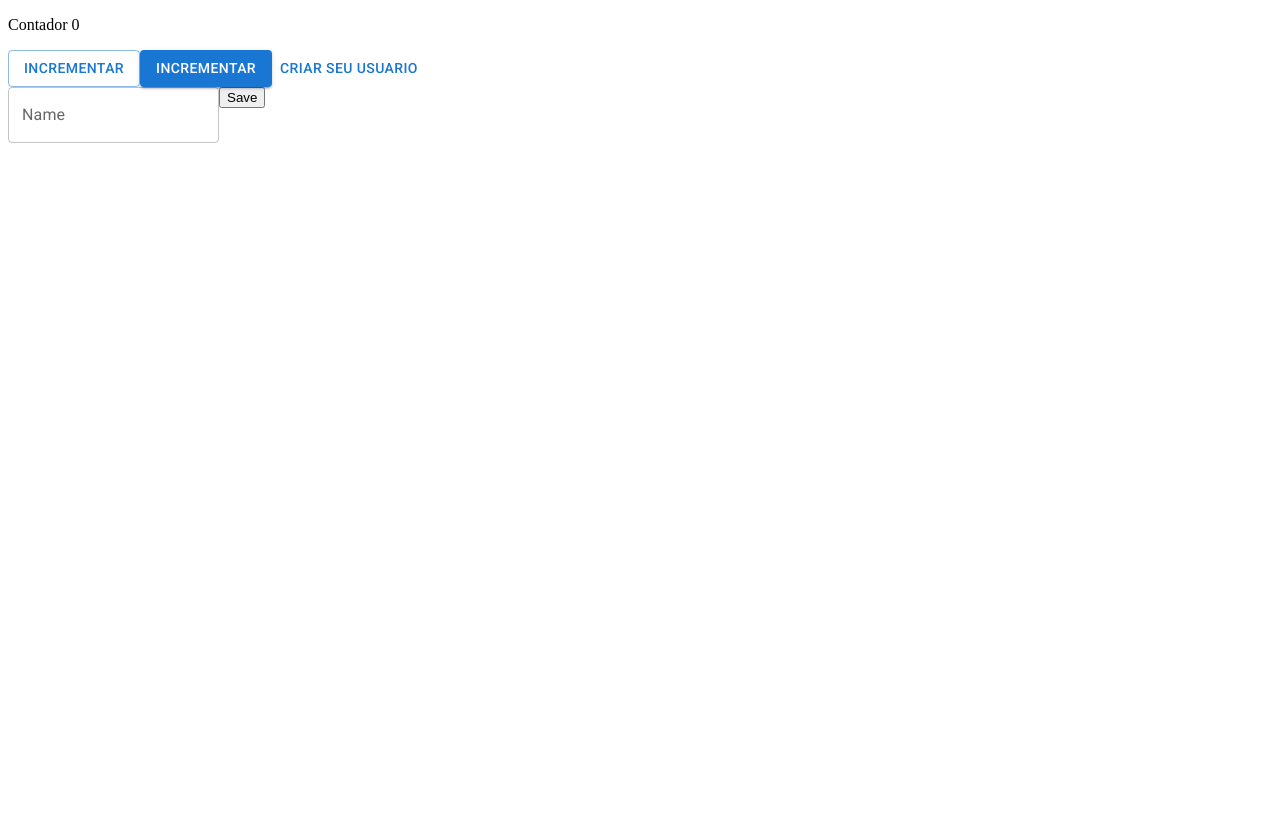
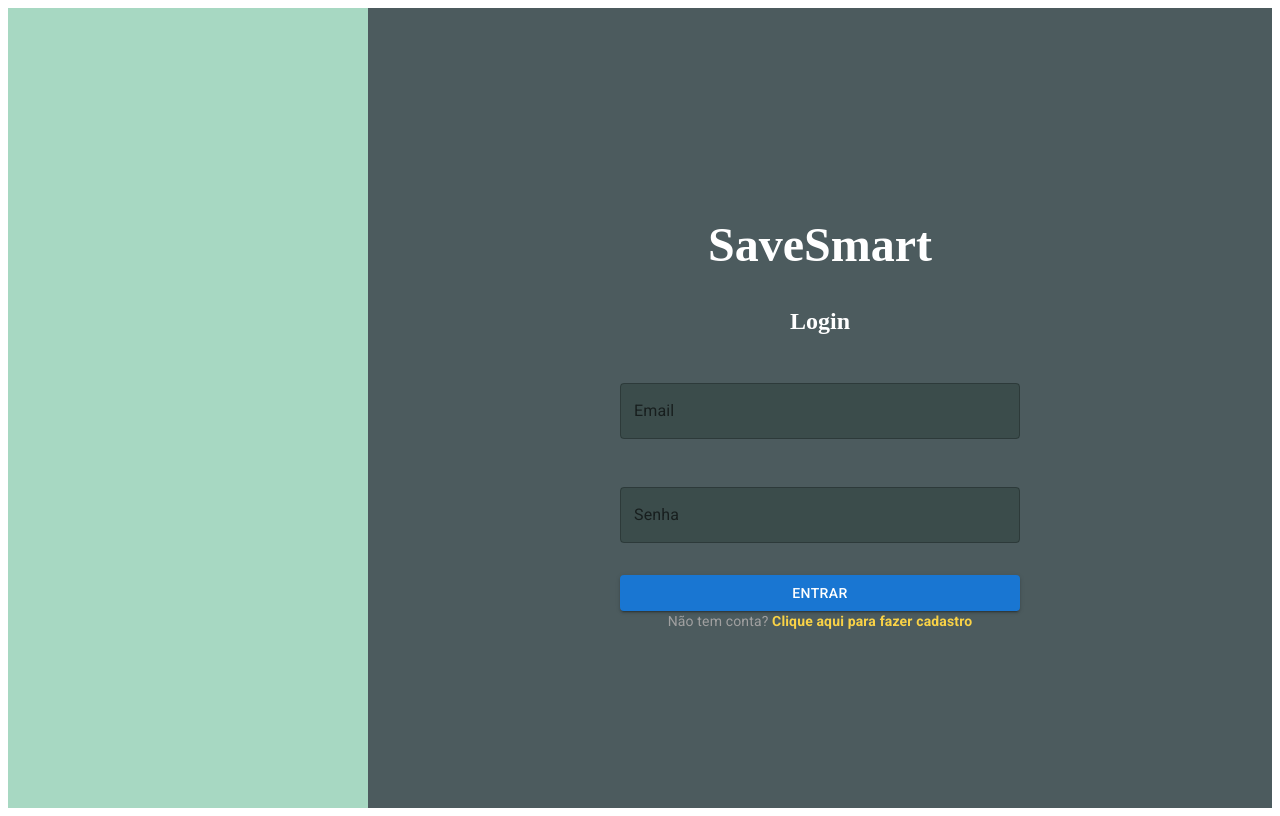
Before and after one commit to gabs-vieira/saveSmart, a React (Vite) app in the folder client/: page / in a window 1280 px wide. Built offline with nearby package versions, Linux system fonts and the light colour scheme; no server answers.

Commit message:
feat: login UI

```diff
--- a/client/src/pages/Login/index.tsx
+++ b/client/src/pages/Login/index.tsx
@@ -1,8 +1,8 @@
-import { useState, useEffect } from 'react';
-import { api } from '../../services/api'
-import { useNavigate } from 'react-router-dom'
-import { Button, TextField } from '@mui/material';
-import './styles.css'
+import React, { useState, useEffect } from "react";
+import { api } from "../../services/api";
+import { useNavigate } from "react-router-dom";
+import { Button, TextField, Typography } from "@mui/material";
+import "./styles.css";
 
 interface GithubResponse {
   id: number;
@@ -11,77 +11,62 @@ interface GithubResponse {
 }
 
 export const Login = () => {
-    const [contador, setContador] = useState(0)
-    const [info, setInfo] = useState<GithubResponse | null>(null)
-    const [isLoading, setIsLoading] = useState(true)
-    const navigate = useNavigate()
-    // Form
-    const [name, setName] = useState('');
+  const [email, setEmail] = useState("");
+  const [password, setPassword] = useState("");
+  const navigate = useNavigate();
 
-    useEffect(() => {
-      console.log('name', name);
-    }, [name]);
+  const handleSaveUser = () => {
+    // TODO: save
+  };
 
-    useEffect(() => {
-      // fetch('https://api.github.com/users/gustavo-cauzzi')
-      // .then(response => response.json())
-      // .then(responseBody => {
-      //   setInfo(responseBody)
-      //   setIsLoading(false)
-      // })
+  const handleLogin = (event: React.FormEvent) => {
+    event.preventDefault();
+  };
 
-      const getData = async () => {
-        const response = await api.get('/users/gustavo-cauzzi')
-        setInfo(response.data)
-        setIsLoading(false)
-      }
+  const handleGoToRegister = () => {
+    navigate("/register");
+  };
 
-      getData()
-    }, [])
+  return (
+    <div className="login-container">
+      <div className="login-left"></div> {/* Área vazia à esquerda */}
+      <div className="login-right">
+        <h1 className="login-title">SaveSmart</h1>
+        <h2 className="login-subtitle">Login</h2>
 
-    const handleIncrement = () => {
-      setContador(contador + 1)
-    }
+        <form onSubmit={handleLogin} className="login-form">
+          <TextField
+            label="Email"
+            type="email"
+            value={email}
+            onChange={(event) => setEmail(event.target.value)}
+            fullWidth
+            margin="normal"
+            variant="outlined"
+          />
+          <TextField
+            label="Senha"
+            type="password"
+            value={password}
+            onChange={(event) => setPassword(event.target.value)}
+            fullWidth
+            margin="normal"
+            variant="outlined"
+          />
+          <Button type="submit" variant="contained" color="primary" fullWidth>
+            Entrar
+          </Button>
+        </form>
 
-    const handleSaveUser = () => {
-      // TODO: save
-    }
-
-    // const handleLogin = () => {
-    //   // TODO: Request do login
-    //   const data = { jwt: 'batata' }
-    //   api.defaults.headers['Authorization'] = `Bearer ${data.jwt}`
-    // }
-
-    const handleGoToSignIn = () => {
-        navigate('/signin')
-    }
-
-
-    return (
-
-    <div className="container">
-        <p>
-            Contador {contador}
-        </p>
-        <Button onClick={handleIncrement} variant="outlined">
-            Incrementar
-        </Button>
-        <Button onClick={handleIncrement} variant="contained">
-            Incrementar
-        </Button>
-        <Button onClick={handleGoToSignIn}>
-            Criar seu usuario
-        </Button>
-
-    <form onSubmit={(event) => {
-      event.preventDefault()
-      handleSaveUser()
-    }}>
-      <TextField label="Name" type="text" value={name} onChange={event => setName(event.target.value)} />
-
-      <button>Save</button>
-    </form>
-  </div>
-    )
-}
+        <Typography
+          variant="body2"
+          className="login-register-text"
+          onClick={handleGoToRegister}
+        >
+          Não tem conta?{" "}
+          <span className="register-link">Clique aqui para fazer cadastro</span>
+        </Typography>
+      </div>
+    </div>
+  );
+};
--- a/client/src/pages/Login/styles.css
+++ b/client/src/pages/Login/styles.css
@@ -1,3 +1,96 @@
-.login__container {
-    background: #f0f;
-}
+/* Container principal */
+.login-container {
+    display: flex;
+    height: 100vh;
+    justify-content: space-between; /* Faz com que o espaço entre a área esquerda e direita seja controlado */
+  }
+
+  /* Lado esquerdo - Área vazia */
+  .login-left {
+    width: 30%; /* 30% do espaço para a área vazia */
+    background-color: #a7d8c2; /* Cor de fundo da área vazia */
+  }
+
+  /* Lado direito - Formulário de login */
+  .login-right {
+    width: 70%; /* 70% do espaço para o formulário */
+    background-color: #4c5b5e; /* Cor do fundo do lado direito, como o fundo dos TextFields */
+    color: white;
+    padding: 2rem;
+    display: flex;
+    flex-direction: column;
+    justify-content: center;
+    align-items: center;
+  }
+
+  /* Título principal */
+  .login-title {
+    font-size: 3rem;
+    font-weight: bold;
+    color: white;
+    margin-bottom: 1rem;
+    text-align: center;
+  }
+
+  /* Subtítulo */
+  .login-subtitle {
+    font-size: 1.5rem;
+    margin-bottom: 2rem;
+    color: white;
+    text-align: center;
+  }
+
+  /* Estilo do formulário */
+  .login-form {
+    width: 100%;
+    max-width: 400px;
+    display: flex;
+    flex-direction: column;
+    gap: 1.5rem; /* Espaçamento entre os inputs */
+  }
+
+  /* Estilo dos campos de entrada */
+  .MuiInputBase-root {
+    background-color: #3b4c4b; /* Cor mais escura para os TextFields */
+    color: white;
+  }
+
+  .MuiInputLabel-root {
+    color: white; /* Cor do label dos campos */
+  }
+
+  .MuiOutlinedInput-root.Mui-focused .MuiOutlinedInput-notchedOutline {
+    border-color: #a0d5c2; /* Cor da borda quando o campo está em foco */
+  }
+
+  /* Estilo do botão */
+  button {
+    background-color: #28a745; /* Cor verde para o botão */
+    color: white;
+    padding: 0.8rem;
+    font-size: 1.1rem;
+    width: 100%;
+    border: none;
+    border-radius: 5px;
+    cursor: pointer;
+    transition: background-color 0.3s;
+    margin-top: 1rem; /* Espaçamento acima do botão */
+  }
+
+  button:hover {
+    background-color: #218838; /* Cor do botão quando passar o mouse */
+  }
+
+  /* Texto do link de cadastro */
+  .login-register-text {
+    margin-top: 1rem;
+    cursor: pointer;
+    text-align: center;
+    font-size: 0.9rem;
+    color: #a0a0a0;
+  }
+
+  .register-link {
+    color: #f9d246; /* Cor do link "Clique aqui para fazer cadastro" */
+    font-weight: bold;
+  }
--- a/client/src/routes/index.tsx
+++ b/client/src/routes/index.tsx
@@ -10,7 +10,7 @@ export const AppRouter = () => {
         <Authentication>
             <BrowserRouter>
                 <Routes>
-                    <Route path="/signin" element={<CreateUser />} />
+                    <Route path="/register" element={<CreateUser />} />
                     <Route path="*" element={<Login />} />
                     {/* <Route path="/users" element={<User />} /> */}
                 </Routes>
--- a/client/src/services/api.ts
+++ b/client/src/services/api.ts
@@ -1,5 +1,31 @@
 import axios from 'axios'
+import { userData } from '../types/user';
 
 export const api = axios.create({
     baseURL: 'https://api.github.com'
 })
+
+
+//Create user
+const createUser = async (userData: userData) => {
+    const response = await api.post("users/", userData);
+    return response.data;
+}
+
+// Get all users
+const fetchUser = async () => {
+    const response = await api.get("users/");
+    return response.data;
+}
+
+// Update User
+const updateUser = async (id: number, userData: userData) => {
+    const response = await api.put(`users/${id}/`, userData);
+    return response.data;
+};
+
+//Delete User
+const deleteUser = async (id: number) => {
+    const response = await api.delete(`users/${id}/`);
+    return response.data;
+  };
--- /dev/null
+++ b/client/src/types/user.ts
@@ -0,0 +1,5 @@
+export interface userData{
+    username: string;
+    email: string;
+    password: string;
+}
```
